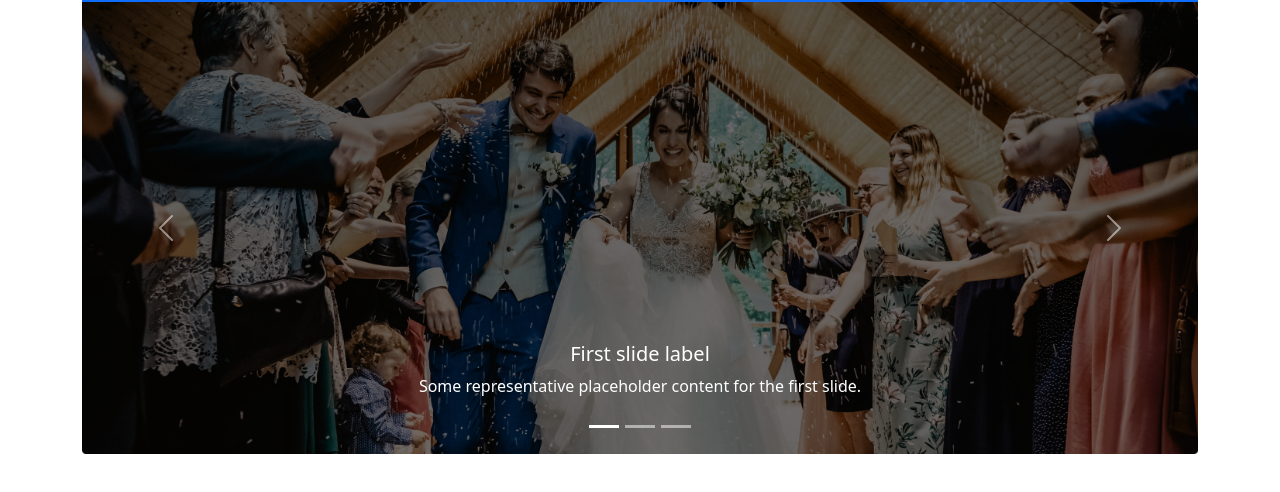
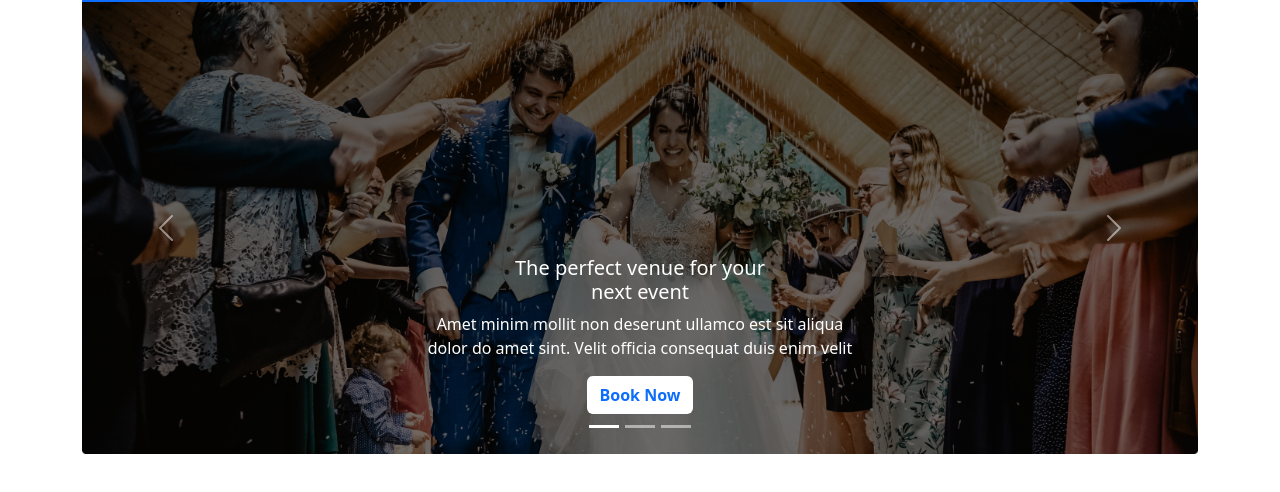
Before and after one commit to farhadbgd/convention-center-assignment-bootstrap, a plain HTML site: page index.html in a window 1280 px wide. Shown: the part 164-656 px from the top of the page. Drawn offline with nearby package versions, Linux system fonts and the light colour scheme.

Commit message:
carousel

```diff
--- a/index.html
+++ b/index.html
@@ -54,19 +54,22 @@
                     <div class="carousel-item active">
                         <img src="convention-center-main/images/banner.png" class="d-block w-100" alt="...">
                         <div class="carousel-caption d-none d-md-block">
-                            <h5>First slide label</h5>
-                            <p>Some representative placeholder content for the first slide.</p>
+                            <h5>The perfect venue for your <br> next event</h5>
+                            <p>Amet minim mollit non deserunt ullamco est sit aliqua <br>
+                                dolor do amet sint. Velit officia consequat duis enim velit</p>
+                            <button class="btn text-primary bg-white fw-semibold">Book Now</button>
                         </div>
+
                     </div>
                     <div class="carousel-item">
-                        <img src="convention-center-main/images/people.png" class="d-block w-100" alt="...">
+                        <img src=".." class="d-block w-100" alt="...">
                         <div class="carousel-caption d-none d-md-block">
                             <h5>Second slide label</h5>
                             <p>Some representative placeholder content for the second slide.</p>
                         </div>
                     </div>
                     <div class="carousel-item">
-                        <img src="convention-center-main/images/person 1.png" class="d-block w-100" alt="...">
+                        <img src="..." class="d-block w-100" alt="...">
                         <div class="carousel-caption d-none d-md-block">
                             <h5>Third slide label</h5>
                             <p>Some representative placeholder content for the third slide.</p>
```
